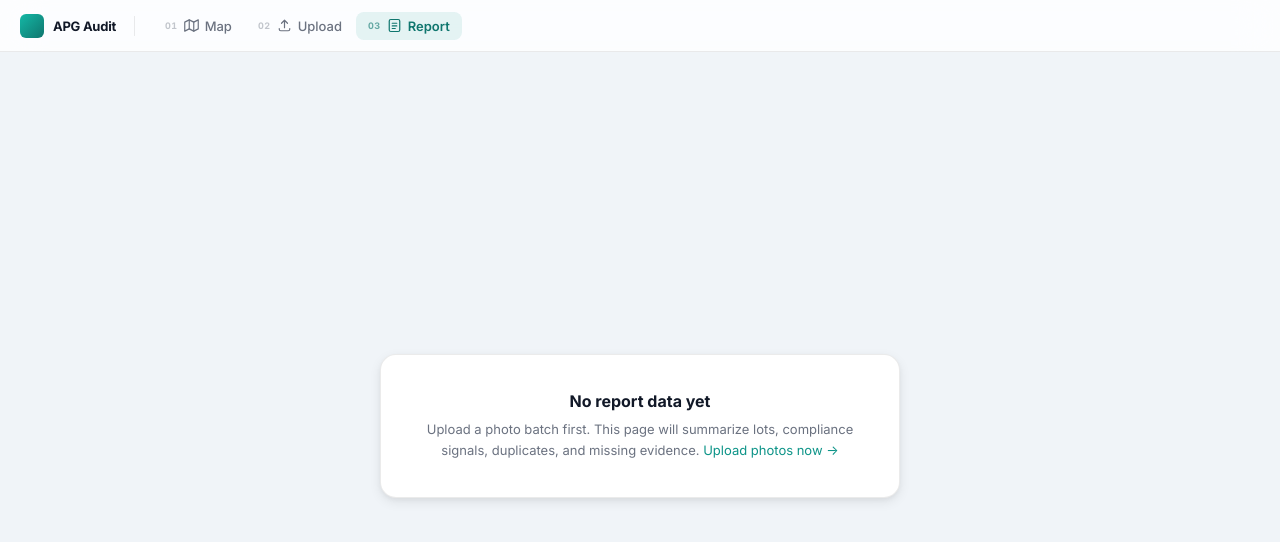
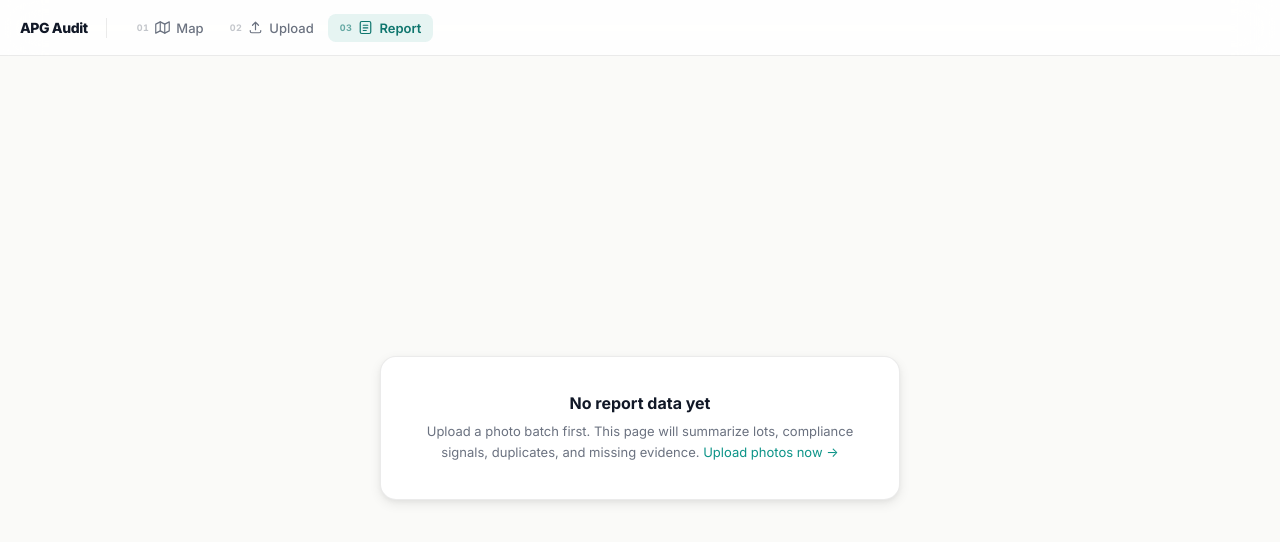
Before and after one commit to TuralDadash/QC_TRENCH, a Next.js app: page /report in a window 1280 px wide. Shown: the top 542 px of the page. Built offline with nearby package versions, Linux system fonts and the light colour scheme.

Commit message:
feat: remove logo, warm background, sharper type

```diff
--- a/src/app/globals.css
+++ b/src/app/globals.css
@@ -1,8 +1,8 @@
 @import "leaflet/dist/leaflet.css";
 
 :root {
-  --bg:               #f0f4f8;
-  --bg-alt:           #e8edf3;
+  --bg:               #fafaf8;
+  --bg-alt:           #f0f0ed;
   --surface:          #ffffff;
   --surface-2:        #f8fafc;
   --glass:            rgba(255, 255, 255, 0.92);
@@ -42,7 +42,7 @@
 
   --gps:              #16a34a;
 
-  --topnav-height:    52px;
+  --topnav-height:    56px;
   --topnav-bg:        rgba(255, 255, 255, 0.82);
   --topnav-border:    rgba(0, 0, 0, 0.08);
 
@@ -126,19 +126,11 @@ main {
   flex-shrink: 0;
 }
 
-.brand-mark {
-  width: 24px;
-  height: 24px;
-  border-radius: 6px;
-  background: linear-gradient(135deg, var(--accent-light), var(--accent-dark));
-  flex-shrink: 0;
-}
-
 .brand-name {
-  font-size: 13px;
-  font-weight: 700;
-  color: var(--text);
-  letter-spacing: -0.02em;
+  font-size: 14px;
+  font-weight: 800;
+  color: var(--text);
+  letter-spacing: -0.03em;
   white-space: nowrap;
 }
 
@@ -227,7 +219,7 @@ main {
 .leaflet-container {
   height: 100%;
   width: 100%;
-  background: #e8edf3;
+  background: #ede8e3;
 }
 
 /* KPI strip over map */
@@ -600,8 +592,8 @@ main {
 .upload-page,
 .report-page {
   max-width: 1080px;
-  margin: 28px auto;
-  padding: 0 28px 60px;
+  margin: 36px auto;
+  padding: 0 32px 72px;
   animation: fade-in 0.28s var(--ease-out-soft);
 }
 
@@ -615,18 +607,19 @@ main {
 }
 
 .page-title {
-  margin: 0 0 4px;
-  font-size: 18px;
-  font-weight: 700;
-  color: var(--text);
-  letter-spacing: -0.02em;
+  margin: 0 0 6px;
+  font-size: 22px;
+  font-weight: 800;
+  color: var(--text);
+  letter-spacing: -0.03em;
+  line-height: 1.1;
 }
 
 .subtitle {
   color: var(--text-muted);
   font-size: 13px;
   margin: 0 0 24px;
-  line-height: 1.5;
+  line-height: 1.6;
 }
 
 /* ── Segmented control ───────────────────── */
--- a/src/components/NavBar.tsx
+++ b/src/components/NavBar.tsx
@@ -46,7 +46,6 @@ export default function NavBar() {
   return (
     <header className="topnav">
       <div className="topnav-brand">
-        <div className="brand-mark" />
         <span className="brand-name">APG Audit</span>
       </div>
 
```
